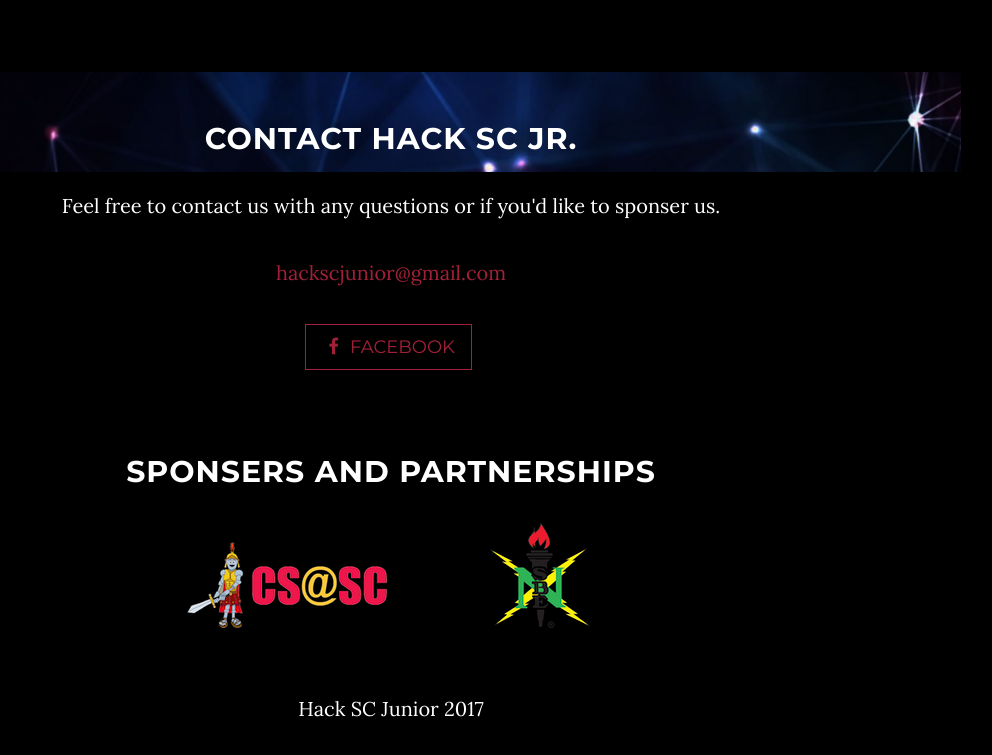
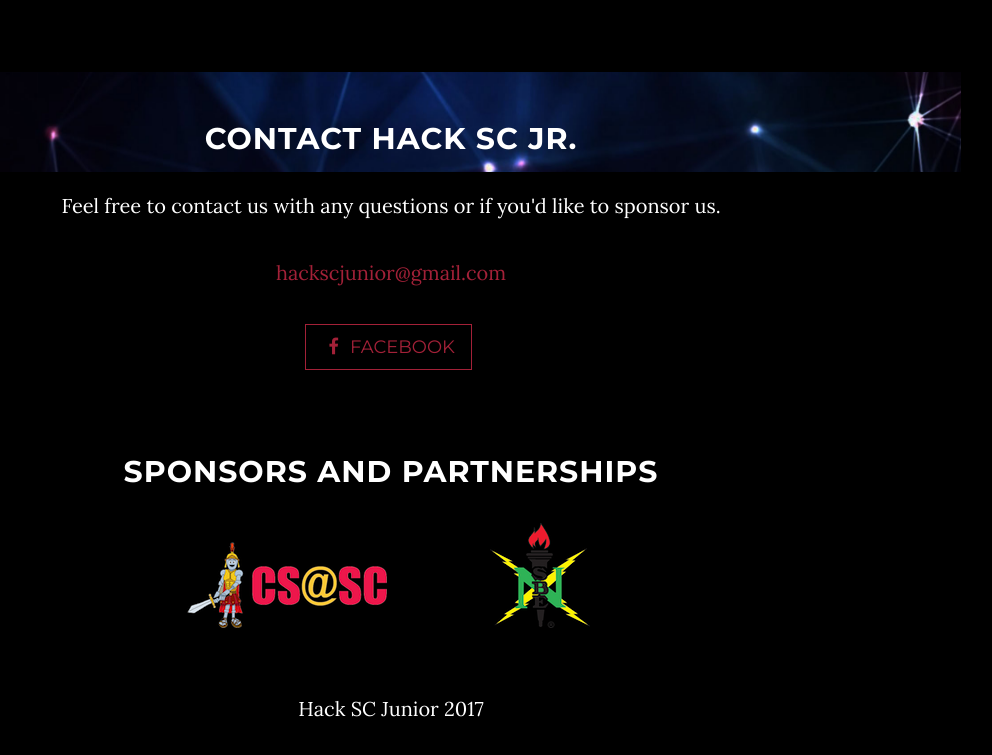
Before and after one commit to osagero1996/hackscjrtemp, a website: page index.html in a window 1280 px wide. Shown: the part 2446-3201 px from the top of the page, without its empty margins (249-1241 px from the left). Drawn offline with nearby package versions, Linux system fonts and the light colour scheme.

Commit message:
spelled sponsor right

```diff
--- a/index.html
+++ b/index.html
@@ -157,7 +157,7 @@
         <div class="contact-section">
             <div class="col-lg-8 col-lg-offset-2">
                 <h2>Contact Hack SC Jr.</h2>
-                <p>Feel free to contact us with any questions or if you'd like to sponser us.</p>
+                <p>Feel free to contact us with any questions or if you'd like to sponsor us.</p>
                 <p><a href="mailto:hackscjunior@gmail.com">hackscjunior@gmail.com</a>
                 </p>
                 <ul class="list-inline banner-social-buttons">
@@ -176,7 +176,7 @@
         <div class="row">
             <div class="container">
                 <div class="col-lg-8 col-lg-offset-2">
-                    <h2>Sponsers and Partnerships</h2>
+                    <h2>Sponsors and Partnerships</h2>
                     <ul class="list-inline sponsers">
                         <li><img class = "img-fluid center-block" src="images/cssc.png"></li>
                         <li><img class = "img-fluid center-block" src="images/nsbe.png"></li>
```
